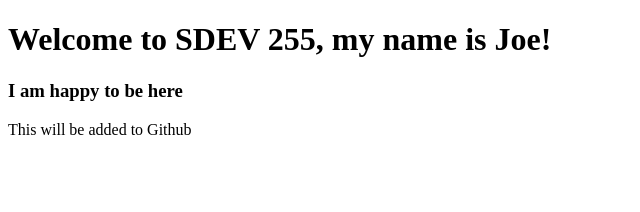
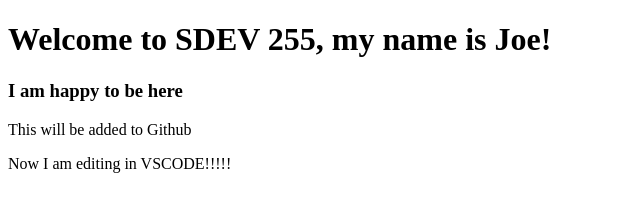
Before and after one commit to zhamby1/SDEV255GitExample, a plain HTML site: page index.html in a window 1280 px wide. Shown: the whole page, without its empty margins (0-640 px from the left). Drawn offline with Linux system fonts and the light colour scheme.

Commit message:
added new tag for VSCode - zh

```diff
--- a/index.html
+++ b/index.html
@@ -10,6 +10,7 @@
     <h1> Welcome to SDEV 255, my name is Joe!</h1>
     <h3> I am happy to be here </h3>
     <p> This will be added to Github </p>
+    <p>Now I am editing in VSCODE!!!!!</p>
     <script src="script.js"></script>
   </body>
 </html>
```
